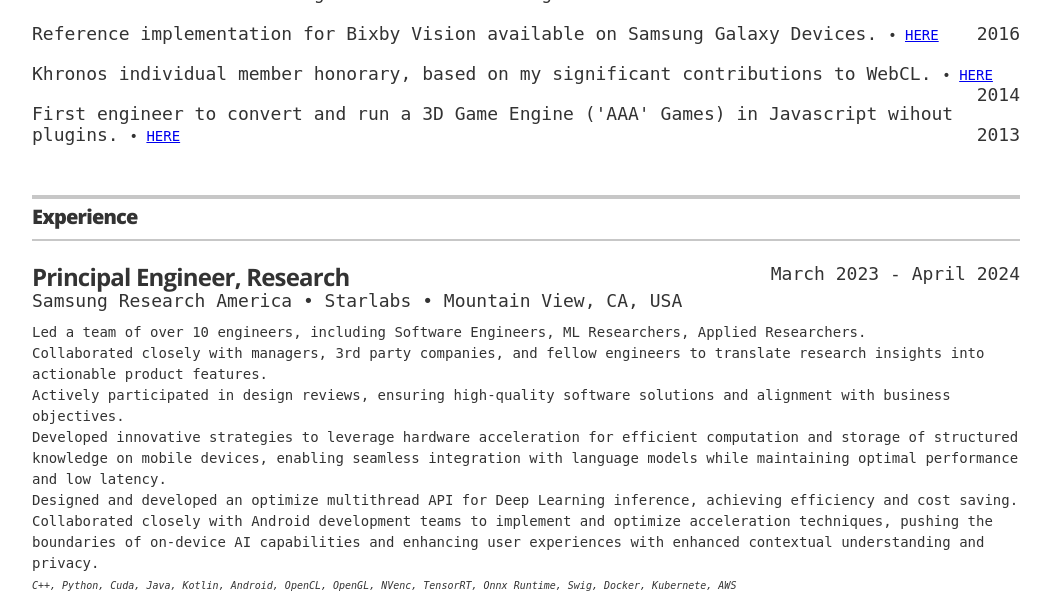
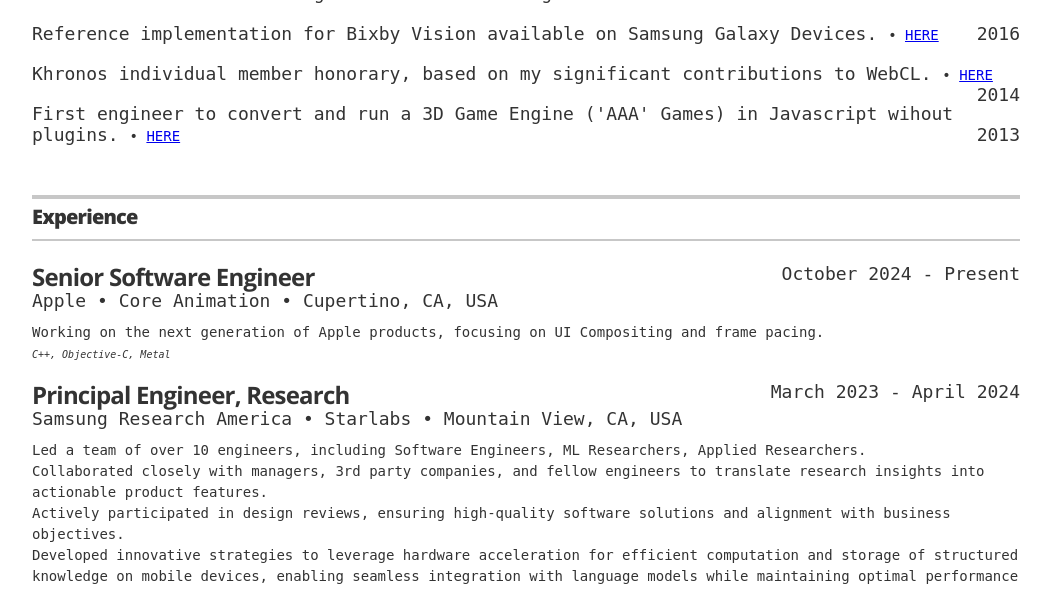
Before and after one commit to anthonyliot/profile, a Jekyll site: the page built from docs/index.html, in a window 1280 px wide and 900 px high, scrolled down 1220 px, cut to the strip 0-591 px from the top of the window. Shown: the whole strip, without its empty margins (114-1165 px from the left). Built offline with Jekyll 4.4.1, drawn with Linux system fonts in a browser that asks for light colours.

Commit message:
Update
Signed-off-by: Anthony Liot <wolfviking0@yahoo.com>

```diff
--- a/docs/_data/experiences.yml
+++ b/docs/_data/experiences.yml
@@ -2,7 +2,20 @@
 #   list: exp7,exp6,exp5,exp4,exp3,exp2,exp1
 
 exps:
-   list: exp6,exp5,exp4,exp3,exp2,exp1
+   list: exp7,exp6,exp5,exp4,exp3,exp2,exp1
+
+exp7:
+  title: Senior Software Engineer
+  year: October 2024 - Present
+  company: Apple
+  place: Cupertino, CA, USA
+  link: developer.apple.com/documentation/quartzcore
+  lab: Core Animation
+  descs: desc1
+  desc1: Working on the next generation of Apple products, focusing on UI Compositing and frame pacing.
+  technologies: C++, Objective-C, Metal
+  projects:
+
 
 exp6:
   title: Principal Engineer, Research
```
Also changed, not shown: .github/workflows/build.yml.
